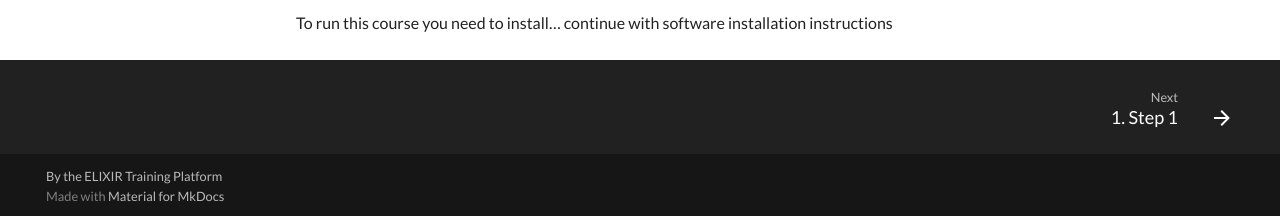
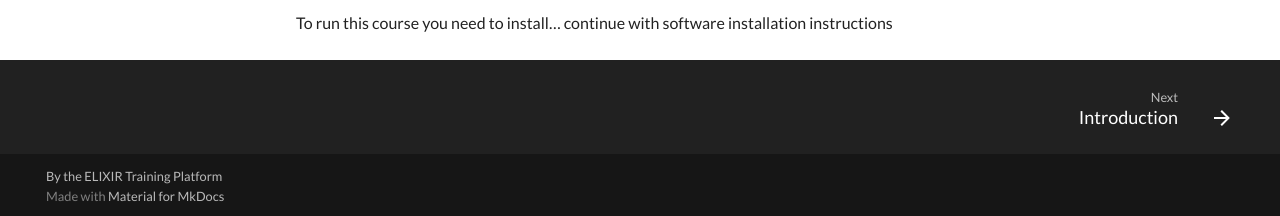
Before and after one commit to loredanalepera/Learning-Paths-Handbook, an MkDocs documentation site: the page built from docs/index.md, in a window 1280 px wide and 900 px high, scrolled down 1033 px. Shown: the part 681-897 px from the top of the window. Built offline with MkDocs 1.6.1 and Material for MkDocs 9.7.7, drawn with Linux system fonts in a browser that asks for light colours; some of the changed lines change nothing that is shown.

Commit message:
Update Course Content

```diff
--- a/mkdocs.yml
+++ b/mkdocs.yml
@@ -2,8 +2,13 @@
 nav:
     - About: index.md
     - Course Content:
-      - "1. Step 1": chapters/chapter_01.md
-      - "2. Step 2": chapters/chapter_02.md
+      - "Introduction": chapters/chapter_00.md
+      - "Step 1": chapters/chapter_01.md
+      - "Step 2": chapters/chapter_02.md
+      - "Step 3": chapters/chapter_03.md
+      - "Step 4": chapters/chapter_04.md
+      - "Step 5": chapters/chapter_05.md
+      - "Step 6": chapters/chapter_06.md
       - "References": chapters/references.md
     - "Follow up training": follow_up_training.md
 
```
